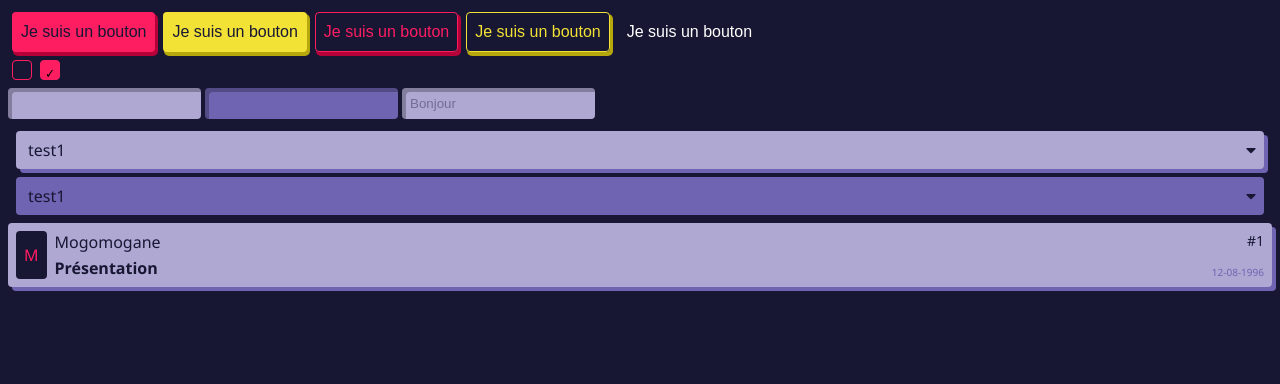
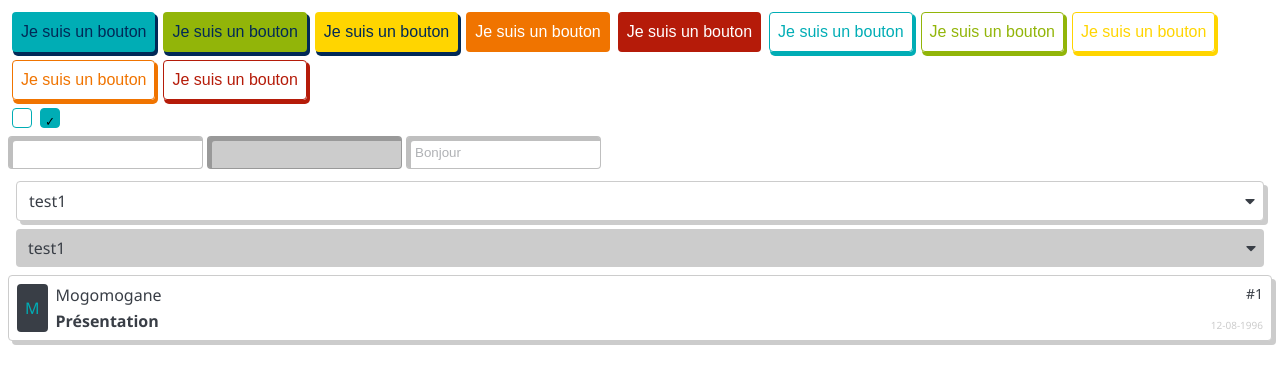
Before and after one commit to Cl0v1s/Mail, a React app in the folder frontend/: page / in a window 1280 px wide. Shown: the top 384 px of the page. Built offline with nearby package versions, Linux system fonts and the light colour scheme; the HTML template or start-up script is replaced by a standard one.

Commit message:
Révision de la palette

```diff
--- a/frontend/App.jsx
+++ b/frontend/App.jsx
@@ -1,8 +1,8 @@
 import React, { Component } from 'react';
 
-import './theme.scss';
+import './style/theme.scss';
 
-import { Button, ButtonPrimary, ButtonSecondary, ButtonPrimaryOutline, ButtonSecondaryOutline } from './common/Button/Button.jsx';
+import { Button, ButtonOutline } from './common/Button/Button.jsx';
 import { Checkbox } from './common/Checkbox/Checkbox.jsx';
 import { Input } from './common/Input/Input.jsx';
 import { Select } from './common/Select/Select.jsx';
@@ -19,11 +19,17 @@ export default class App extends Component {
 		return (
 			<div className="component-app">
 				<div>
-					<ButtonPrimary className="m-1" onClick={this.onClick}>Je suis un bouton</ButtonPrimary>
-					<ButtonSecondary className="m-1" onClick={this.onClick}>Je suis un bouton</ButtonSecondary>
-					<ButtonPrimaryOutline className="m-1" onClick={this.onClick}>Je suis un bouton</ButtonPrimaryOutline>
-					<ButtonSecondaryOutline className="m-1" onClick={this.onClick}>Je suis un bouton</ButtonSecondaryOutline>
-					<Button className="m-1" onClick={this.onClick}>Je suis un bouton</Button>
+					<Button className="m-1 bg-color-primary text-color-0" onClick={this.onClick}>Je suis un bouton</Button>
+					<Button className="m-1 bg-color-secondary text-color-0" onClick={this.onClick}>Je suis un bouton</Button>
+					<Button className="m-1 bg-color-alert-50 text-color-0" onClick={this.onClick}>Je suis un bouton</Button>
+					<Button className="m-1 bg-color-alert-75 text-color-100" onClick={this.onClick}>Je suis un bouton</Button>
+					<Button className="m-1 bg-color-alert-100 text-color-100" onClick={this.onClick}>Je suis un bouton</Button>
+
+					<ButtonOutline className="m-1 text-color-primary" onClick={this.onClick}>Je suis un bouton</ButtonOutline>
+					<ButtonOutline className="m-1 text-color-secondary" onClick={this.onClick}>Je suis un bouton</ButtonOutline>
+					<ButtonOutline className="m-1 text-color-alert-50" onClick={this.onClick}>Je suis un bouton</ButtonOutline>
+					<ButtonOutline className="m-1 text-color-alert-75" onClick={this.onClick}>Je suis un bouton</ButtonOutline>
+					<ButtonOutline className="m-1 text-color-alert-100" onClick={this.onClick}>Je suis un bouton</ButtonOutline>
 				</div>
 				<div>
 					<Checkbox className="m-1" onChange={this.onClick} />
--- a/frontend/common/Button/Button.jsx
+++ b/frontend/common/Button/Button.jsx
@@ -19,27 +19,8 @@ export class Button extends React.Component {
         )
     }
 };
-
-export const ButtonPrimary = (props) => <Button
-    className={ "component-button--primary " + props.className }
+export const ButtonOutline = (props) => <Button
+    className={ "component-button--outline " + props.className  }
     onClick={props.onClick}>
     {props.children}
 </Button>;
-
-export const ButtonSecondary = (props) => <Button
-    className={ "component-button--secondary " + props.className }
-    onClick={props.onClick}>
-    {props.children}
-</Button>;
-
-export const ButtonPrimaryOutline = (props) => <Button
-    className={ "component-button--primary component-button--outline " + props.className  }
-    onClick={props.onClick}>
-    {props.children}
-</Button>;
-
-export const ButtonSecondaryOutline = (props) => <Button
-    className={ "component-button--secondary component-button--outline " + props.className }
-    onClick={props.onClick}>
-    {props.children}
-</Button>;
--- a/frontend/common/Button/Button.scss
+++ b/frontend/common/Button/Button.scss
@@ -1,9 +1,9 @@
 .component-button {
-    --color: var(--color-color-0);
+    --color: var(--color-primary);
     --background: transparent;
     --border: transparent;
-    --color-outline: var(--color-color-0);
-    --shadow: transparent;
+    --color-outline: var(--color-0);
+    --shadow: var(--color);
 
     &:hover {
         transform: translateX(2px) translateY(2px);
@@ -11,25 +11,10 @@
         transition: box-shadow 0.2s ease, transform 0.2s ease;
     }
 
-    &.component-button--primary {
-        --color: var(--color-dark);
-        --background: var(--color-primary-50);
-        --color-outline: var(--color-primary-50) !important;
-        --shadow: var(--color-primary-0);
-    }
-
-
-    &.component-button--secondary {
-        --color: var(--color-dark);
-        --background: var(--color-secondary);
-        --color-outline: var(--color-secondary) !important;
-        --shadow: var(--color-secondary-0);
-    }
-
     &.component-button--outline {
-        color: var(--color-outline);
-        border-color: var(--color-outline);
-        background: transparent;
+        color: var(--color);
+        border-color: var(--color);
+        background: transparent !important;
     }
 
     font-size: 1rem;
--- a/frontend/common/Input/Input.scss
+++ b/frontend/common/Input/Input.scss
@@ -7,13 +7,18 @@
         --background: var(--color-grey-0);
     }
 
+    transition: box-shadow 0.15s ease;
     background-color: var(--background);
     box-shadow: 4px 4px 0px 0px var(--shadow) inset;
-    border: none;
+    border: 1px solid var(--shadow);
     border-radius: var(--radius);
     outline: none;
     padding: var(--size-s);
     color: var(--color-dark);
+
+    &:focus {
+        border-color: var(--color-primary);
+    }
 
     &::placeholder {
         color: var(--color-dark);
--- a/frontend/common/Select/Select.scss
+++ b/frontend/common/Select/Select.scss
@@ -18,6 +18,7 @@
     color: var(--color);
     box-shadow: 4px 4px 0px 0px var(--shadow);
     border-radius: var(--radius);
+    border: 1px solid var(--shadow);
     cursor: pointer;
     font-size: 1rem;
     position: relative;
@@ -42,6 +43,8 @@
         box-shadow: 4px 4px 0px 0px var(--shadow);
         border-bottom-left-radius: var(--radius);
         border-bottom-right-radius: var(--radius);
+        border: 1px solid var(--shadow);
+        border-top: 0;
 
         option {
             &:hover {
--- a/frontend/mail/MailEntry/MailEntry.scss
+++ b/frontend/mail/MailEntry/MailEntry.scss
@@ -8,6 +8,7 @@
     border-radius: var(--radius);
     cursor: pointer;
     box-shadow: 4px 4px 0px 0px var(--shadow);
+    border: 1px solid var(--shadow);
 
 
     .picture {
--- /dev/null
+++ b/frontend/style/mixins.scss
@@ -0,0 +1,49 @@
+@mixin declare-color($color, $value) {
+    --#{ $color }-100: #{adjust-color($value, $lightness: 20%)};
+    --#{ $color }-50: #{$value};
+    --#{ $color }: var(--#{ $color }-50);
+    --#{ $color }-0: #{adjust-color($value, $lightness: -20%)};
+
+    .bg-#{$color} {
+        --bg-color: var(--#{ $color });
+        background-color: var(--#{ $color }) !important;
+    }
+
+    .text-#{$color} {
+        --color: var(--#{ $color });
+        color: var(--#{ $color }) !important;
+    }
+}
+
+@mixin declare-xy($property, $step, $value) {
+    .#{ str-slice($property, 0, 1) }-#{$step}  {
+        #{$property}: var(#{$value});
+    }
+
+    .#{ str-slice($property, 0, 1) }x-#{$step}  {
+        #{$property}-left: var(#{$value});
+        #{$property}-right: var(#{$value});
+    }
+
+
+    .#{ str-slice($property, 0, 1) }y-#{$step}  {
+        #{$property}-top: var(#{$value});
+        #{$property}-bottom: var(#{$value});
+    }
+
+    .#{ str-slice($property, 0, 1) }l-#{$step}  {
+        #{$property}-left: var(#{$value});
+    }
+
+    .#{ str-slice($property, 0, 1) }r-#{$step}  {
+        #{$property}-right: var(#{$value});
+    }
+
+    .#{ str-slice($property, 0, 1) }t-#{$step}  {
+        #{$property}-top: var(#{$value});
+    }
+
+    .#{ str-slice($property, 0, 1) }b-#{$step}  {
+        #{$property}-bottom: var(#{$value});
+    }
+}
--- /dev/null
+++ b/frontend/style/theme.scss
@@ -0,0 +1,91 @@
+@use './mixins.scss' as *;
+@use './variables.scss';
+
+* {
+    box-sizing: border-box;
+}
+
+html {
+    font-size: var(--font-size);
+    font-family: 'Segoe UI', Tahoma, Geneva, Verdana, sans-serif;
+}
+
+body {
+    background-color: var(--color-grey);
+}
+
+/**
+    font-size
+**/
+
+.font-size-xs {
+    font-size: (10 / variables.$font-size) * 1rem;
+}
+
+.font-size-s {
+    font-size: (14 / variables.$font-size) * 1rem;
+}
+
+.font-size-m {
+    font-size: 1rem;
+}
+
+.font-size-l {
+    font-size: (18 / variables.$font-size) * 1rem;
+}
+
+.font-size-xl {
+    font-size: (22 / variables.$font-size) * 1rem;
+}
+
+/**
+    Margins
+**/
+@include declare-xy(margin, 0, --size-none);
+@include declare-xy(margin, 1, --size-xs);
+@include declare-xy(margin, 2, --size-s);
+@include declare-xy(margin, 3, --size-m);
+@include declare-xy(margin, 4, --size-l);
+@include declare-xy(margin, 5, --size-xl);
+
+/**
+    paddings
+**/
+@include declare-xy(padding, 0, --size-none);
+@include declare-xy(padding, 1, --size-xs);
+@include declare-xy(padding, 2, --size-s);
+@include declare-xy(padding, 3, --size-m);
+@include declare-xy(padding, 4, --size-l);
+@include declare-xy(padding, 5, --size-xl);
+
+/**
+    Flexbox
+**/
+.d-flex {
+    display: flex;
+};
+
+.col {
+    flex: 1 0 0%;
+}
+
+.col-auto {
+    flex: 0 0 auto;
+    width: auto;
+}
+
+.align-items-start {
+    align-items: flex-start;
+}
+
+.align-items-center {
+    align-items: center;
+}
+
+.align-items-end {
+    align-items: flex-end;
+}
+
+.justify-content-center {
+    justify-content: center;
+}
--- /dev/null
+++ b/frontend/style/variables.scss
@@ -0,0 +1,32 @@
+
+@use './mixins.scss' as *;
+
+$font-size: 16;
+
+:root {
+    --font-size: #{$font-size}px;
+
+    @include declare-color(color-100, #FFFFFF);
+    @include declare-color(color-0, #012957);
+
+    @include declare-color(color-primary, #00adb5);
+    @include declare-color(color-secondary, #92B509);
+    @include declare-color(color-grey, #ffffff);
+    @include declare-color(color-dark, #393e46);
+
+    @include declare-color(color-alert-50, #FFD500);
+    @include declare-color(color-alert-75, #F07400);
+    @include declare-color(color-alert-100, #B51B09);
+
+
+    --size-none: 0;
+    --size-xs: 0.25rem;
+    --size-s: 0.5rem;
+    --size-m: 1rem;
+    --size-l: 1.5rem;
+    --size-xl: 3rem;
+
+    --radius: 4px;
+
+    --input-height: 40px;
+}
--- a/frontend/theme.scss
+++ /dev/null
@@ -1,153 +0,0 @@
-@mixin declare-color($color, $value) {
-    --#{ $color }-100: #{adjust-color($value, $lightness: 20%)};
-    --#{ $color }-50: #{$value};
-    --#{ $color }: var(--#{ $color }-50);
-    --#{ $color }-0: #{adjust-color($value, $lightness: -20%)};
-}
-
-@mixin declare-xy($property, $step, $value) {
-    .#{ str-slice($property, 0, 1) }-#{$step}  {
-        #{$property}: var(#{$value});
-    }
-
-    .#{ str-slice($property, 0, 1) }x-#{$step}  {
-        #{$property}-left: var(#{$value});
-        #{$property}-right: var(#{$value});
-    }
-
-
-    .#{ str-slice($property, 0, 1) }y-#{$step}  {
-        #{$property}-top: var(#{$value});
-        #{$property}-bottom: var(#{$value});
-    }
-
-    .#{ str-slice($property, 0, 1) }l-#{$step}  {
-        #{$property}-left: var(#{$value});
-    }
-
-    .#{ str-slice($property, 0, 1) }r-#{$step}  {
-        #{$property}-right: var(#{$value});
-    }
-
-    .#{ str-slice($property, 0, 1) }t-#{$step}  {
-        #{$property}-top: var(#{$value});
-    }
-
-    .#{ str-slice($property, 0, 1) }b-#{$step}  {
-        #{$property}-bottom: var(#{$value});
-    }
-}
-
-$font-size: 16;
-
-:root {
-    font-size: #{$font-size}px;
-    font-family: 'Segoe UI', Tahoma, Geneva, Verdana, sans-serif;
-
-    --color-color-0: #FFFFFF;
-    --color-color-100: #012957;
-
-    @include declare-color(color-primary, #FF1D62);
-    @include declare-color(color-secondary, #F2E235);
-    @include declare-color(color-grey, #AEA8D3);
-    @include declare-color(color-dark, #171633);
-
-    --size-none: 0;
-    --size-xs: 0.25rem;
-    --size-s: 0.5rem;
-    --size-m: 1rem;
-    --size-l: 1.5rem;
-    --size-xl: 3rem;
-
-    --radius: 4px;
-
-    --input-height: 40px;
-}
-
-* {
-    box-sizing: border-box;
-}
-
-html {
-    font-size: #{$font-size}px;
-}
-
-body {
-    background-color: var(--color-dark);
-}
-
-/**
-    font-size
-**/
-
-.font-size-xs {
-    font-size: (10 / $font-size) * 1rem;
-}
-
-.font-size-s {
-    font-size: (14 / $font-size) * 1rem;
-}
-
-.font-size-m {
-    font-size: 1rem;
-}
-
-.font-size-l {
-    font-size: (18 / $font-size) * 1rem;
-}
-
-.font-size-xl {
-    font-size: (22 / $font-size) * 1rem;
-}
-
-/**
-    Margins
-**/
-@include declare-xy(margin, 0, --size-none);
-@include declare-xy(margin, 1, --size-xs);
-@include declare-xy(margin, 2, --size-s);
-@include declare-xy(margin, 3, --size-m);
-@include declare-xy(margin, 4, --size-l);
-@include declare-xy(margin, 5, --size-xl);
-
-/**
-    paddings
-**/
-@include declare-xy(padding, 0, --size-none);
-@include declare-xy(padding, 1, --size-xs);
-@include declare-xy(padding, 2, --size-s);
-@include declare-xy(padding, 3, --size-m);
-@include declare-xy(padding, 4, --size-l);
-@include declare-xy(padding, 5, --size-xl);
-
-/**
-    Flexbox
-**/
-.d-flex {
-    display: flex;
-};
-
-.col {
-    flex: 1 0 0%;
-}
-
-.col-auto {
-    flex: 0 0 auto;
-    width: auto;
-}
-
-.align-items-start {
-    align-items: flex-start;
-}
-
-.align-items-center {
-    align-items: center;
-}
-
-.align-items-end {
-    align-items: flex-end;
-}
-
-.justify-content-center {
-    justify-content: center;
-}
```
